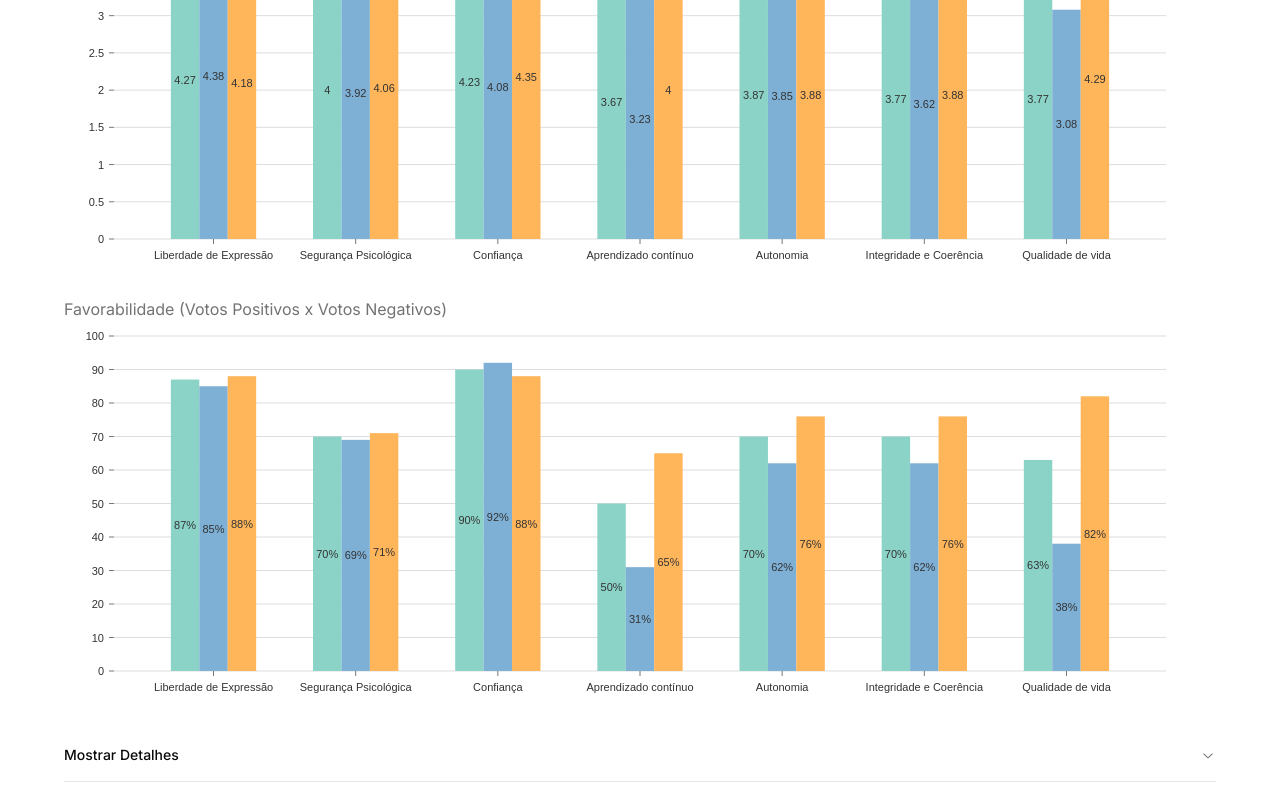
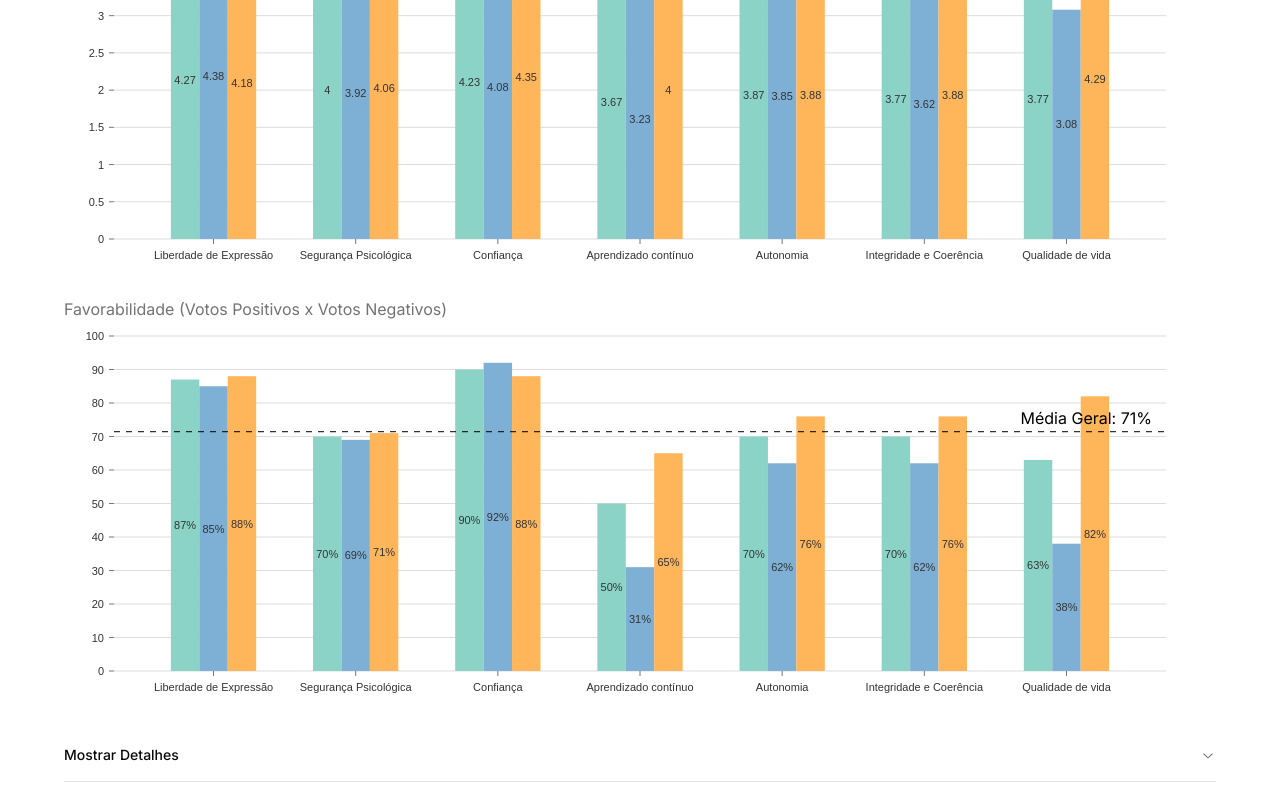
Before and after one commit to jpbmoura/d3-dna, a Next.js app: page / in a window 1280 px wide. Shown: the part 711-1511 px from the top of the page. Built offline with nearby package versions, Linux system fonts and the light colour scheme.

Commit message:
add markers

```diff
--- a/src/app/page.tsx
+++ b/src/app/page.tsx
@@ -341,6 +341,46 @@ export default function Home() {
               type="grouped"
               color={["#8bd3c7", "#7eb0d5", "#ffb55a"]}
               format={(v: number) => `${v}%`}
+              markers={{
+                axis: "y",
+                value:
+                  ((freedomOfSpeechData.positiveVotes +
+                    psychologicalSafetyData.positiveVotes +
+                    reliabilityData.positiveVotes +
+                    continuousLearningData.positiveVotes +
+                    autonomyData.positiveVotes +
+                    integrityAndCoherenceData.positiveVotes +
+                    qualityOfLife.positiveVotes) /
+                    (freedomOfSpeechData.totalOfVotes +
+                      psychologicalSafetyData.totalOfVotes +
+                      reliabilityData.totalOfVotes +
+                      continuousLearningData.totalOfVotes +
+                      autonomyData.totalOfVotes +
+                      integrityAndCoherenceData.totalOfVotes +
+                      qualityOfLife.totalOfVotes)) *
+                  100,
+                lineColor: "#000",
+                legend:
+                  "Média Geral: " +
+                  (
+                    ((freedomOfSpeechData.positiveVotes +
+                      psychologicalSafetyData.positiveVotes +
+                      reliabilityData.positiveVotes +
+                      continuousLearningData.positiveVotes +
+                      autonomyData.positiveVotes +
+                      integrityAndCoherenceData.positiveVotes +
+                      qualityOfLife.positiveVotes) /
+                      (freedomOfSpeechData.totalOfVotes +
+                        psychologicalSafetyData.totalOfVotes +
+                        reliabilityData.totalOfVotes +
+                        continuousLearningData.totalOfVotes +
+                        autonomyData.totalOfVotes +
+                        integrityAndCoherenceData.totalOfVotes +
+                        qualityOfLife.totalOfVotes)) *
+                    100
+                  ).toFixed(0) +
+                  "%",
+              }}
             />
           </div>
         </div>
--- a/src/components/shared/barChart.tsx
+++ b/src/components/shared/barChart.tsx
@@ -10,6 +10,7 @@ const BarChart = ({
   legend,
   type,
   format,
+  markers,
 }: {
   data: any;
   keys: string[];
@@ -18,6 +19,12 @@ const BarChart = ({
   legend?: string;
   type?: "grouped" | "stacked";
   format?: any;
+  markers?: {
+    axis: "y" | "x";
+    value: number;
+    lineColor: string;
+    legend: string;
+  };
 }) => {
   return (
     <ResponsiveBar
@@ -33,6 +40,20 @@ const BarChart = ({
       animate={true}
       axisTop={null}
       axisRight={null}
+      markers={
+        markers && [
+          {
+            axis: markers.axis,
+            value: markers.value,
+            lineStyle: {
+              stroke: markers.lineColor,
+              strokeWidth: 1,
+              strokeDasharray: 6,
+            },
+            legend: markers.legend,
+          },
+        ]
+      }
       axisLeft={{
         tickSize: 5,
         tickPadding: 5,
```
